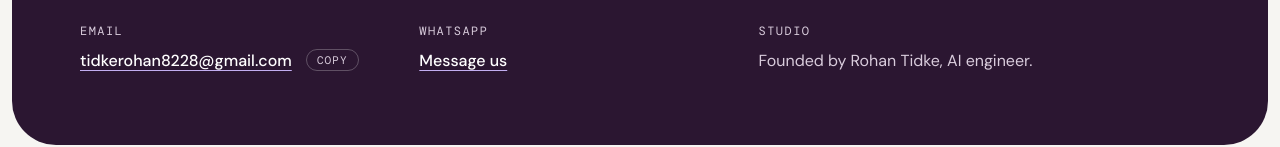
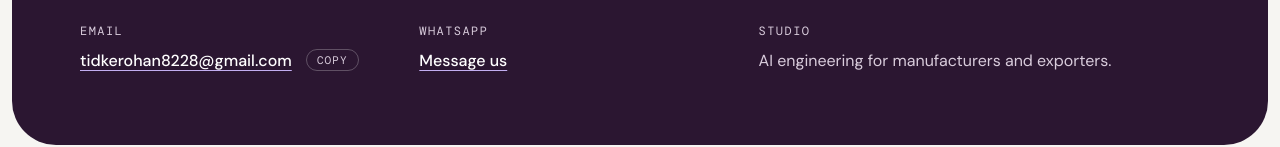
Before and after one commit to rohantdk/arcline-ai, a plain HTML site: page index.html in a window 1280 px wide. Shown: the part 6538-6685 px from the top of the page. Drawn offline with nearby package versions, Linux system fonts and the light colour scheme; animation ran at ten frames a second.

Commit message:
Studio line: AI engineering for manufacturers and exporters (#11)
Claude-Session: https://claude.ai/code/session_01HQcxRxcxYFVRcBC43u6ZgC

Co-authored-by: Claude <noreply@anthropic.com>

```diff
--- a/index.html
+++ b/index.html
@@ -329,7 +329,7 @@
         <dl class="contact__grid">
           <div><dt>Email</dt><dd><a href="mailto:tidkerohan8228@gmail.com">tidkerohan8228@gmail.com</a> <button class="copy" type="button" data-copy="tidkerohan8228@gmail.com" hidden>Copy</button></dd></div>
           <div><dt>WhatsApp</dt><dd><a href="https://wa.me/918857852631" target="_blank" rel="noopener noreferrer">Message us</a></dd></div>
-          <div><dt>Studio</dt><dd>Founded by Rohan Tidke, AI engineer.</dd></div>
+          <div><dt>Studio</dt><dd>AI engineering for manufacturers and exporters.</dd></div>
         </dl>
       </div>
     </section>
```
Also changed, not shown: 1 other file.
